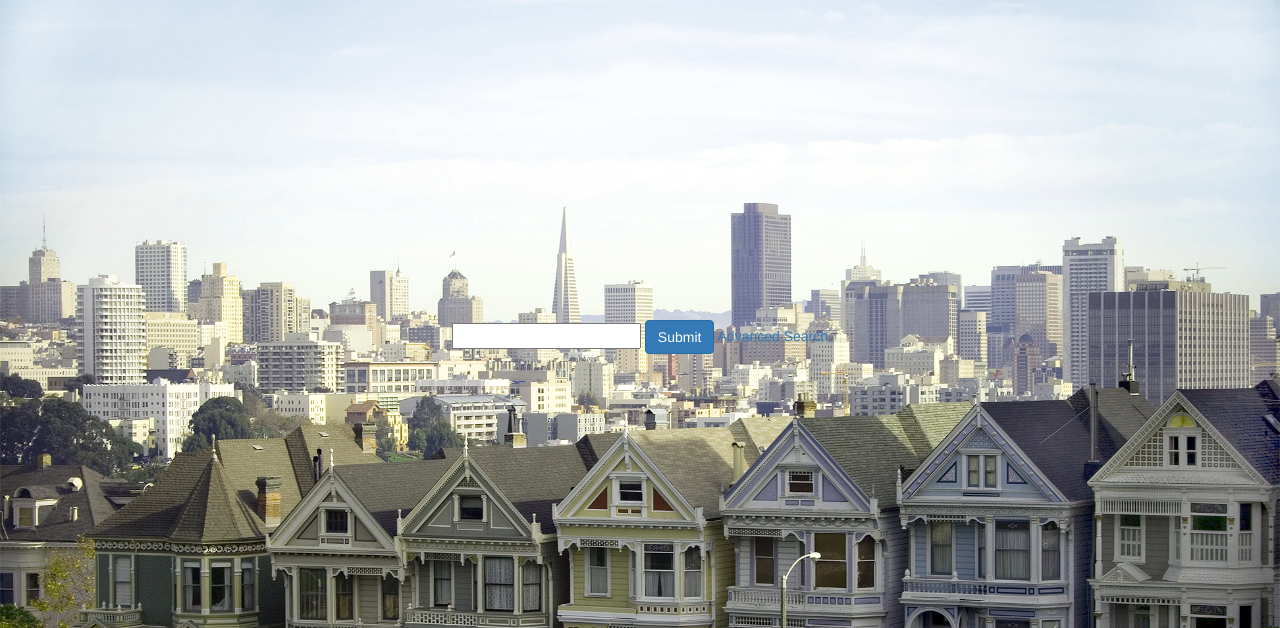
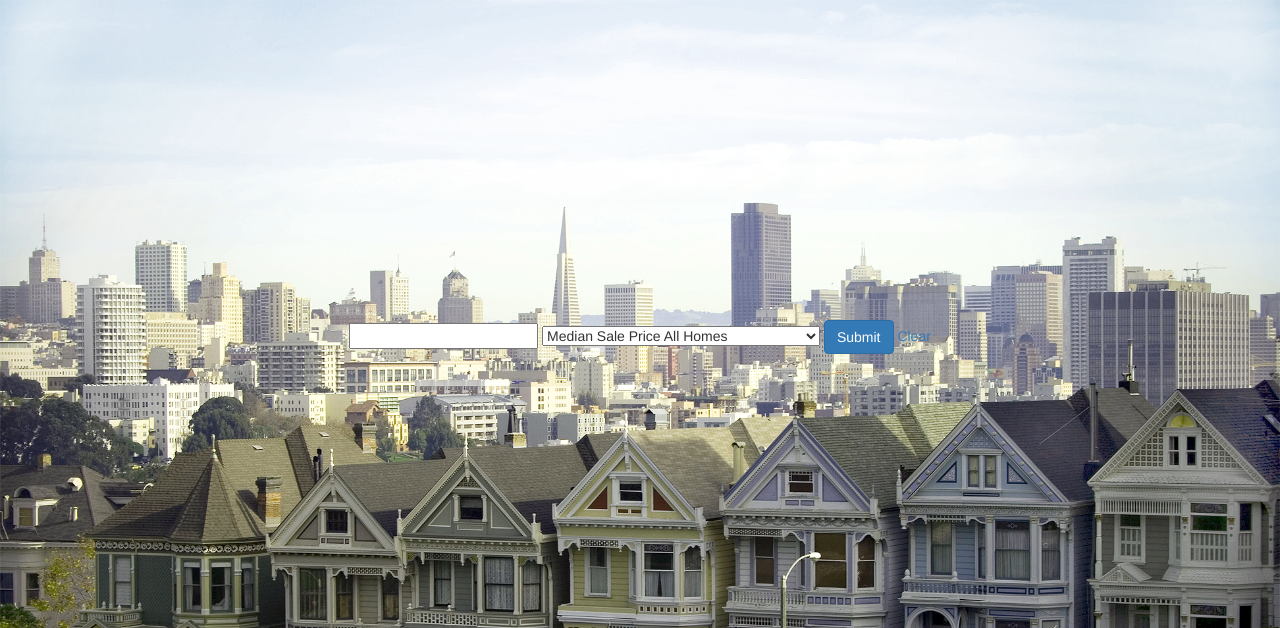
Before and after one commit to joshyg/realestate, a Django app: page / in a window 1280 px wide. Shown: the top 628 px of the page. Run offline with Django 3.2, Linux system fonts and the light colour scheme; parts of the project's set-up code (start-up, migrations or seed data) failed here and were passed over; some libraries are stand-ins or nearby versions.

Commit message:
removed gap between filter and results, added clear function, fixed select box

```diff
--- a/templates/main.css
+++ b/templates/main.css
@@ -1,4 +1,5 @@
-.frontpage_form { margin-top: 25%; text-align: center; }
+.frontpage_form { margin-top: 25%; text-align: center }
 .results_form { margin-top: 0%; margin-left: 15%; text-align: left; width: 900px;background-color: white}
 .chart {  margin-left: 15%; width: 900px; height: 500px; text-align: center}
+.warning_bar { margin-left: 15%; width: 900px; text-align: center; background-color: white}
 body { background-size:100% }
--- a/templates/main.html
+++ b/templates/main.html
@@ -15,11 +15,18 @@
         <form action="/search/" method="post" name = "main_search" enctype="multipart/form-data" onsubmit="ajax_submit();return false;">
         {% csrf_token %}
         <input type="text" class="input-block-level" name="search_term">
+        <select name="data_type">
+            <option value=0 selected>Median Sale Price All Homes</option>
+            <option value=1>Median Price/Rent ratio All Homes</option>
+            <option value=2>Median Price Per Square Foot All Homes</option>
+        </select>
         <input type="submit" class="btn btn-primary btn-large" value="Submit"/>
-        <a href='#' onclick="show_advanced_search()">Advanced Search</a>
+        <a href='#' onclick="clear_chart()" style="hidden">Clear</a>
         <div id='advanced_search'></div>
         </form>
+        <br>
     </div><!--main_form-->
+    <div id="warning" class="warning_bar"  align="center"></div>
     <div id="main_chart" class="chart" align="center"></div>
     <div id="roi_chart"  class="chart" align="center"></div>
 </div><!--main_body-->
--- a/templates/main.js
+++ b/templates/main.js
@@ -6,15 +6,24 @@ advanced_search= 0;
 google.load("visualization", "1", {packages:["corechart"]});
 google.setOnLoadCallback(draw_chart);
 
+data_type_array = [
+    'Median Sale Price All Homes',
+    'Median Price/Rent ratio All Homes',
+    'Median Price Per Square Foot All Homes',
+]
+
 function init_page() {
     sales_array[0] = ['Date']
     roi_array[0] = ['Date']
 }
 
-function draw_chart() {
+function draw_chart( ) {
     console.log('in draw chart');
     console.log('initial sales_array')
-    if ( serverdata ) {
+    document.getElementById('main_chart').style.display = 'block';
+    document.getElementById('roi_chart').style.display = 'block';
+    console.log(clear_chart);
+    if ( serverdata.sales.length >= 1 ){
         var sales_array_index=0;
         sales_array[0].push( String ( serverdata.header ) );
         roi_array[0].push( String ( serverdata.header ) );
@@ -31,13 +40,13 @@ function draw_chart() {
         }
         sales_array = sales_array.slice(0, sales_array_index+1);
         roi_array   = roi_array.slice(0, sales_array_index+1);
-        console.log('sales_array')
+        console.log('sales_array');
         console.log(sales_array);
-        var data = google.visualization.arrayToDataTable( sales_array );
+        sales_data = google.visualization.arrayToDataTable( sales_array );
 
 
         var options = {
-          title: 'Sales vs. Time',
+          title: data_type_array[ document.forms['main_search']['data_type'].value ],
           hAxis: {title: 'Dates'},
           vAxis: {title: 'Price'},
           curveType: 'function',
@@ -45,14 +54,15 @@ function draw_chart() {
         };
 
         if ( serverdata.sales.length >= 1 ){
-            var chart = new google.visualization.LineChart(document.getElementById('main_chart'));
-            chart.draw(data, options);
+            console.log('drawing sales chart');
+            var sales_chart = new google.visualization.LineChart(document.getElementById('main_chart'));
+            sales_chart.draw(sales_data, options);
         }
 
-        data = google.visualization.arrayToDataTable( roi_array );
+        roi_data = google.visualization.arrayToDataTable( roi_array );
 
         options = {
-          title: 'ROI vs. Time',
+          title: '% increase vs. Time',
           hAxis: {title: 'Dates'},
           vAxis: {title: 'ROI'},
           curveType: 'function',
@@ -60,8 +70,8 @@ function draw_chart() {
         };
 
         if ( serverdata.sales.length >= 1 ){
-            var chart = new google.visualization.LineChart(document.getElementById('roi_chart'));
-            chart.draw(data, options);
+            var roi_chart = new google.visualization.LineChart(document.getElementById('roi_chart'));
+            roi_chart.draw(roi_data, options);
         }
     }
 
@@ -74,16 +84,14 @@ function ajax_submit(){
         if (req.readyState==4 && req.status==200){
             document.getElementById("main_form").className = "results_form";
             serverdata = eval( '(' + req.responseText + ')');
-            draw_chart()
+            draw_chart();
+            update_warning();
         }
     }
 
     console.log('sending...');
     str = 'search_term='+document.forms['main_search']['search_term'].value;
-    if ( advanced_search == 1 ) {
-        str += '&region_type='+document.forms['main_search']['region_type'].value;
-        str += '&data_type='+document.forms['main_search']['data_type'].value;
-    }
+    str += '&data_type='+document.forms['main_search']['data_type'].value;
     req.open('GET', '/search/?'+str, true);
     req.send();
 }
@@ -107,3 +115,21 @@ function show_advanced_search() {
     search_form += '</select>';
     document.getElementById('advanced_search').innerHTML = search_form;
 }
+
+function update_warning() {
+    if ( serverdata.warning != '' ) {
+        document.getElementById('warning').innerHTML = '<b>'+serverdata.warning+'</b/>';
+    }
+    else {
+        document.getElementById('warning').innerHTML = '';
+    }
+}
+
+function clear_chart() {
+    sales_array = [ ['Date'] ];
+    roi_array = [ ['Date'] ];
+    serverdata = {};
+    console.log( 'clearing charts' );
+    document.getElementById('main_chart').style.display = "none";
+    document.getElementById('roi_chart').style.display = "none";
+}
```
